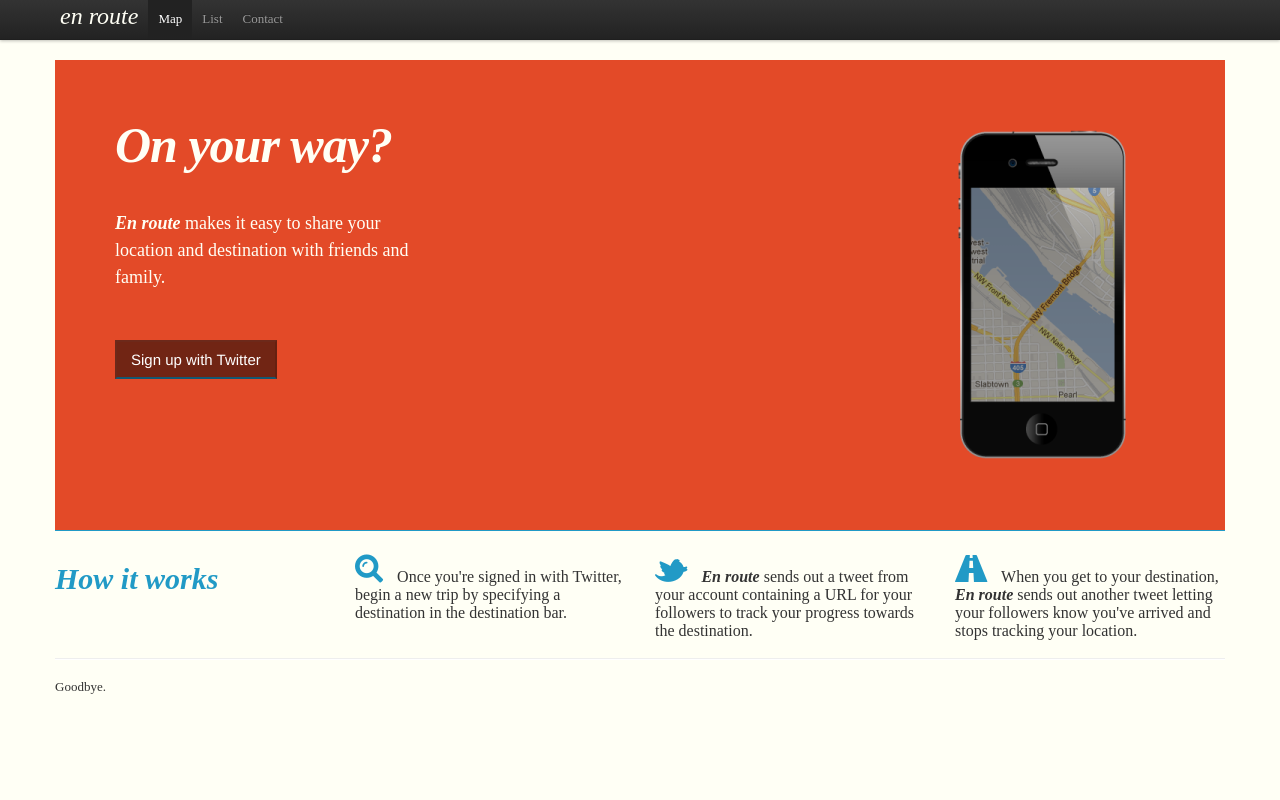
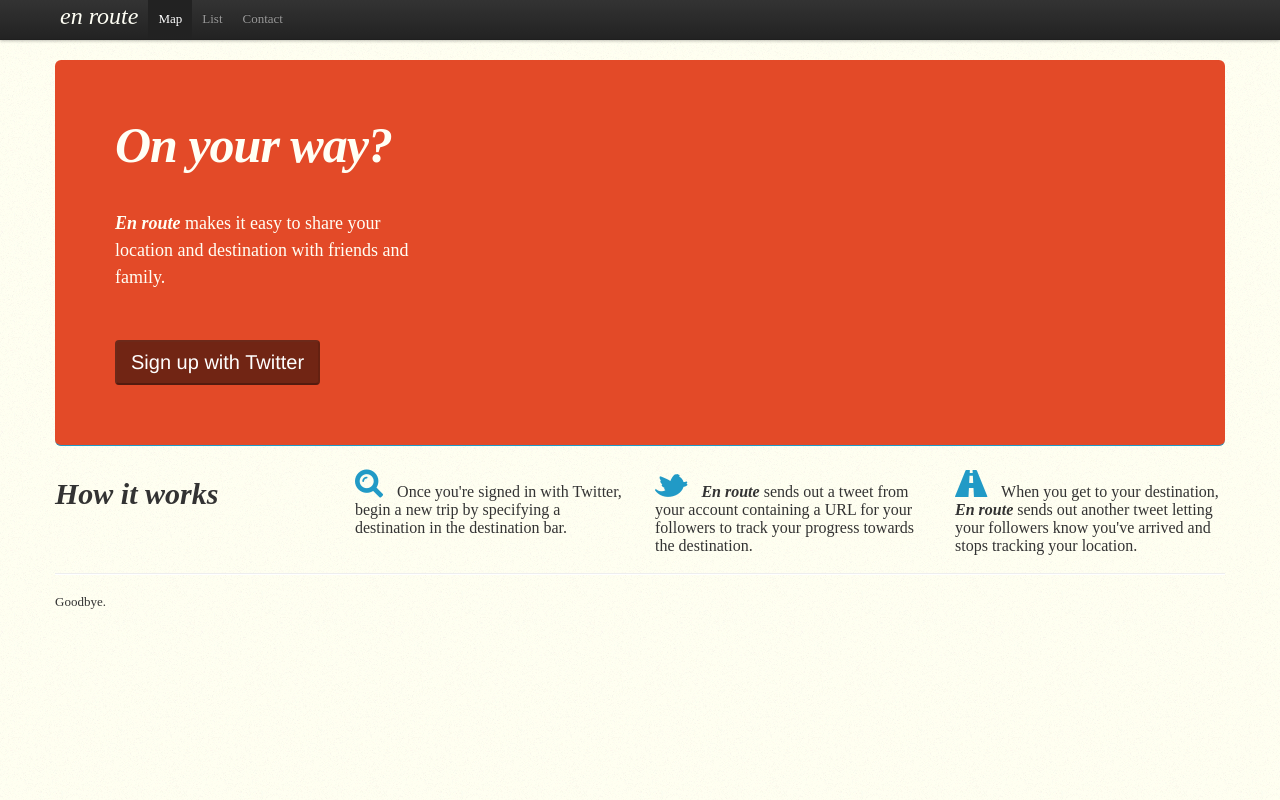
Before and after one commit to BenjaminMalley/enroute, a Flask app: page / in a window 1280 px wide. Run offline with Flask 2, Linux system fonts and the light colour scheme; parts of the project's set-up code (start-up, migrations or seed data) failed here and were passed over; some libraries are stand-ins or nearby versions.

Commit message:
design changes

```diff
--- a/static/css/style.css
+++ b/static/css/style.css
@@ -13,8 +13,10 @@ body {
   font-size: 13px;
   line-height: 18px;
   color: #333333;
-  background-color: #FFFFF5;
-
+  background-color: #FFFFF0;
+  background-image: url("/static/img/bg.png");
+  background-repeat: repeat;
+  background-position: 0px 0px;
 }
 a {
   /*color: #0088cc;*/
@@ -47,7 +49,7 @@ textarea {
   cursor: pointer;
   /*background-color: #f5f5f5;*/
   background-color: #712514;
-  border-bottom-color: #219AC6;
+  /*border-bottom-color: #219AC6;*/
   /*background-image: -moz-linear-gradient(top, #ffffff, #e6e6e6);
   background-image: -ms-linear-gradient(top, #ffffff, #e6e6e6);
   background-image: -webkit-gradient(linear, 0 0, 0 100%, from(#ffffff), to(#e6e6e6));
@@ -64,11 +66,11 @@ textarea {
   /*filter: progid:DXImageTransform.Microsoft.gradient(enabled = false);
   border: 1px solid #cccccc;
   *border: 0;
-  border-bottom-color: #b3b3b3;
+  border-bottom-color: #b3b3b3;*/
   -webkit-border-radius: 4px;
   -moz-border-radius: 4px;
   border-radius: 4px;
-  *margin-left: .3em;
+  /**margin-left: .3em;
   -webkit-box-shadow: inset 0 1px 0 rgba(255,255,255,.2), 0 1px 2px rgba(0,0,0,.05);
   -moz-box-shadow: inset 0 1px 0 rgba(255,255,255,.2), 0 1px 2px rgba(0,0,0,.05);
   box-shadow: inset 0 1px 0 rgba(255,255,255,.2), 0 1px 2px rgba(0,0,0,.05);*/
@@ -104,7 +106,7 @@ textarea {
 }
 .btn-large {
   padding: 9px 14px;
-  font-size: 15px;
+  font-size: 20px;
   line-height: normal;
   /*-webkit-border-radius: 5px;
   -moz-border-radius: 5px;
@@ -133,11 +135,10 @@ textarea {
   margin-bottom: 30px;
   background-color: #E34A28;
   border-bottom: 1px solid #219AC6;
-  bottom-border-color: #219AC6;
   /*background-color: #eeeeee;*/
-  /*-webkit-border-radius: 6px;
+  -webkit-border-radius: 6px;
   -moz-border-radius: 6px;
-  border-radius: 6px;*/
+  border-radius: 6px;
 }
 .hero-unit h1 {
   margin-bottom: 0;
--- a/templates/index.html
+++ b/templates/index.html
@@ -10,7 +10,7 @@
 					<button type="submit" class="btn btn-large large">Sign up with Twitter</button>
 				</div>
 			</div>
-			<div style="float: right;"><img src="static/img/iphone.png" /></div>
+			<div style="float: right;"><!--<img src="static/img/iphone.png" />--></div>
 			<div style="clear: both;"></div>
 		</div>
 		<!--<div class="row-fluid" style="padding-bottom: 10px;">
@@ -19,7 +19,7 @@
 			</div>
 		</div>-->
 		<div class="row-fluid">
-			<div class="span3 blue"><h1><i>How it works</i></h1></div>
+			<div class="span3"><h1><i>How it works</i></h1></div>
 			<div class="span3" style="font-size: 16px;"><i class="icon-search icn-leader blue"></i> Once you're signed in with Twitter, begin a new trip by specifying a destination in the destination bar.</div>
 			<div class="span3" style="font-size: 16px;"><i class="icon-twitter icn-leader blue"></i> <strong><em>En route</em></strong> sends out a tweet from your account containing a URL for your followers to track your progress towards the destination.</div>
 			<div class="span3" style="font-size: 16px;"><i class="icon-road icn-leader blue"></i> When you get to your destination, <strong><em>En route</em></strong> sends out another tweet letting your followers know you've arrived and stops tracking your location.</div>
```
Also changed, not shown: static/img/bg.png (added).
